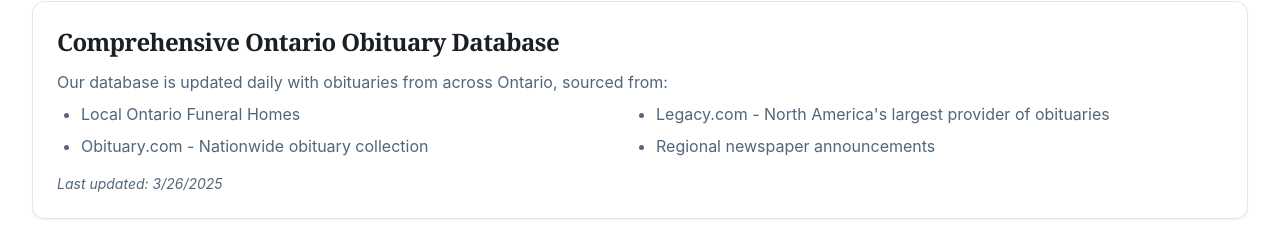
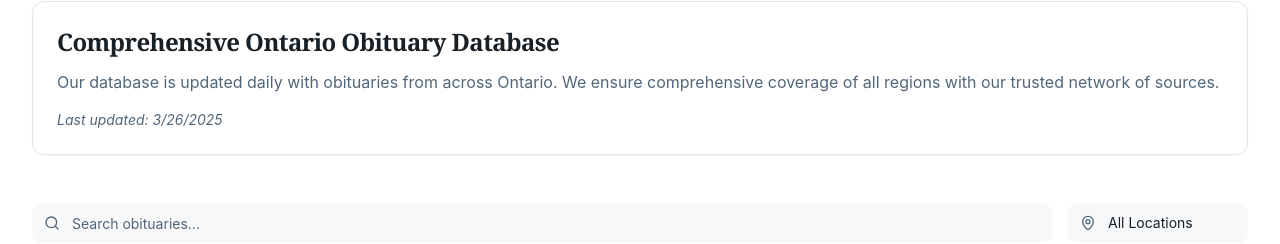
Before and after one commit to SMMM25/ontarioobitwpplugin, a React (Vite) app: page / in a window 1280 px wide. Shown: the part 127-371 px from the top of the page. Built offline with nearby package versions, Linux system fonts and the light colour scheme.

Commit message:
Remove data source information

```diff
--- a/src/pages/Index.tsx
+++ b/src/pages/Index.tsx
@@ -16,16 +16,11 @@ const Index = () => {
         <div className="max-w-7xl mx-auto px-4 sm:px-6 lg:px-8 mb-8">
           <div className="bg-card rounded-lg shadow-sm border border-border p-6">
             <h2 className="text-2xl font-semibold mb-3">Comprehensive Ontario Obituary Database</h2>
-            <p className="text-muted-foreground mb-2">
-              Our database is updated daily with obituaries from across Ontario, sourced from:
+            <p className="text-muted-foreground">
+              Our database is updated daily with obituaries from across Ontario. We ensure comprehensive
+              coverage of all regions with our trusted network of sources.
             </p>
-            <ul className="grid grid-cols-1 md:grid-cols-2 gap-2 mb-4 ml-6 list-disc text-muted-foreground">
-              <li>Local Ontario Funeral Homes</li>
-              <li>Legacy.com - North America's largest provider of obituaries</li>
-              <li>Obituary.com - Nationwide obituary collection</li>
-              <li>Regional newspaper announcements</li>
-            </ul>
-            <p className="text-sm text-muted-foreground italic">
+            <p className="text-sm text-muted-foreground italic mt-4">
               Last updated: {new Date().toLocaleDateString()}
             </p>
           </div>
```
